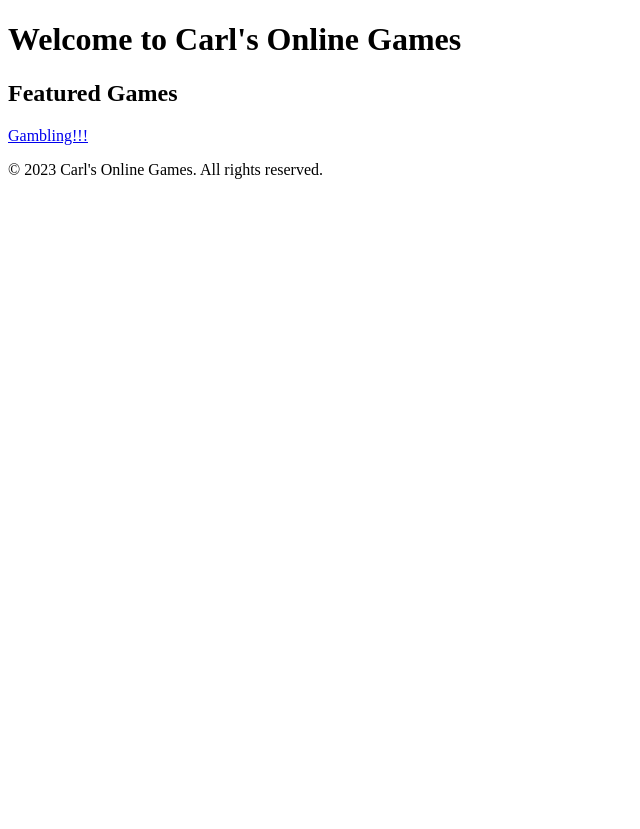
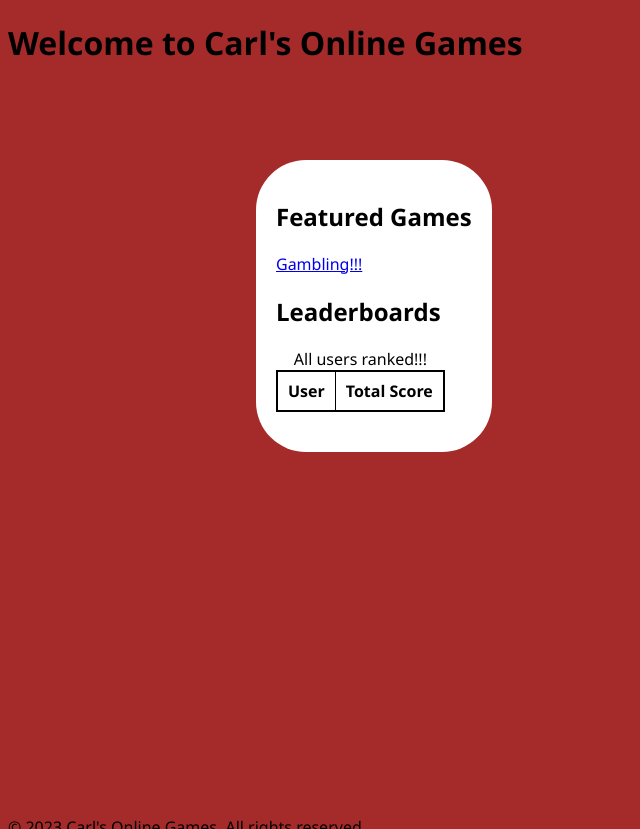
Before and after one commit to CarlAugust/Carl-sOnlineGames, a web app: file public/main/index.html in a window 1280 px wide. Shown: the whole page, without its empty margins (0-640 px from the left). Run offline with its HTML, style and script files only (its server is not run), Linux system fonts and the light colour scheme; lists and menus that the app fills with data are empty.

Commit message:
Leaderboard on page, du burde være glad nå hilde

```diff
--- a/public/main/index.html
+++ b/public/main/index.html
@@ -17,10 +17,29 @@
                 <a href="/game/random">Gambling!!!</a>
             </div>
         </section>
+        <section>
+            <h2>Leaderboards</h2>
+
+            <table id="leaderboard">
+                <caption>
+                  All users ranked!!!
+                </caption>
+                <thead>
+                  <tr>
+                    <th scope="col">User</th>
+                    <th scope="col">Total Score</th>
+                  </tr>
+                </thead>
+                <tbody id="leaderboardBody">
+                </tbody>
+              </table>
+
+
+        </section>
     </main>
     <footer>
         <p>&copy; 2023 Carl's Online Games. All rights reserved.</p>
     </footer>
-    <script src="/scripts/main.js"></script>
+    <script src="./index.js"></script>
 </body>
 </html>
--- /dev/null
+++ b/public/main/index.js
@@ -0,0 +1,35 @@
+const leaderBoard = document.getElementById('leaderboard');
+const leaderBoardBody = document.getElementById('leaderboardBody');
+
+const fetchLeaderBoardListing = async () => {
+    console.log('bruh');
+    try {
+        const response = await fetch('/api/leaderBoardListing', {
+            method: "GET"
+        });
+        if(response.ok)
+        {
+            const data = await response.json();
+            let html = '';
+
+            for (let item of data)
+            {
+                html += `<tr>
+                            <th scope="row">${item.user}</th>
+                            <th>${item.score}</th>
+                        </tr>`
+            }
+            leaderBoardBody.innerHTML = html;
+        }
+        else
+        {
+            const errorText = await response.text();
+            console.error(errorText);
+        }
+    }
+    catch(err) {
+        console.error(err);
+    }
+};
+
+fetchLeaderBoardListing();
--- a/public/styles.css
+++ b/public/styles.css
@@ -1,9 +1,45 @@
 * {
     margin:none;
+    font-family: 'Segoe UI', Tahoma, Geneva, Verdana, sans-serif;
+}
+
+button {
+    background-color: white;
+    border: solid black 1px;
+    margin-top: 10px;
+    margin-bottom: 5px;
 }
 
 body {
     height: 100vh;
+    background-color: brown;
+}
+
+main {
+    position: absolute;
+    left:20%;
+    top:20%;
+    background-color: white;
+    border-radius: 50px;
+    box-shadow: 20px;
+    padding:20px;
+    padding-bottom: 40px;
+}
+
+footer {
+    position: fixed;
+    top:100%;
+}
+
+table {
+    border-collapse: collapse;
+    border: 2px solid;
+}
+
+th,
+td {
+  border: 1px solid;
+  padding: 8px 10px;
 }
 
 .modaldiv {
--- a/src/index.ts
+++ b/src/index.ts
@@ -136,9 +136,16 @@ app.get('/game/random/play', (req: Request, res: Response) => {
   }
 });
 
-app.get('/api/leaderboardListing', (req: Request, res: Response) => {
-  const data = sql.getAllGameResults();
-  res.send(stats.createLeaderBoardListing(data));
+app.get('/api/leaderboardListing', mw.checkLoggedIn, (req: Request, res: Response) => {
+  try {
+    const data = sql.getAllGameResults();
+    res.json(stats.createLeaderBoardListing(data));
+  }
+  catch (err)
+  {
+    console.error(err);
+    res.status(500).json({error: 'Something went wrong'})
+  }
 });
 
 app.use(express.static(path.join(__dirname, '../public')));
--- a/src/middleware.ts
+++ b/src/middleware.ts
@@ -9,10 +9,8 @@ declare module 'express-session' {
 
 export function checkLoggedIn(req: Request, res: Response, next: NextFunction)
 {
-    console.log(req.session.user);
     if (req.session.user)
     {
-        console.log("Success");
         next();
     }
     else
```
Also changed, not shown: public/game/random/index.html (+12 -8 lines), database/database.db.
